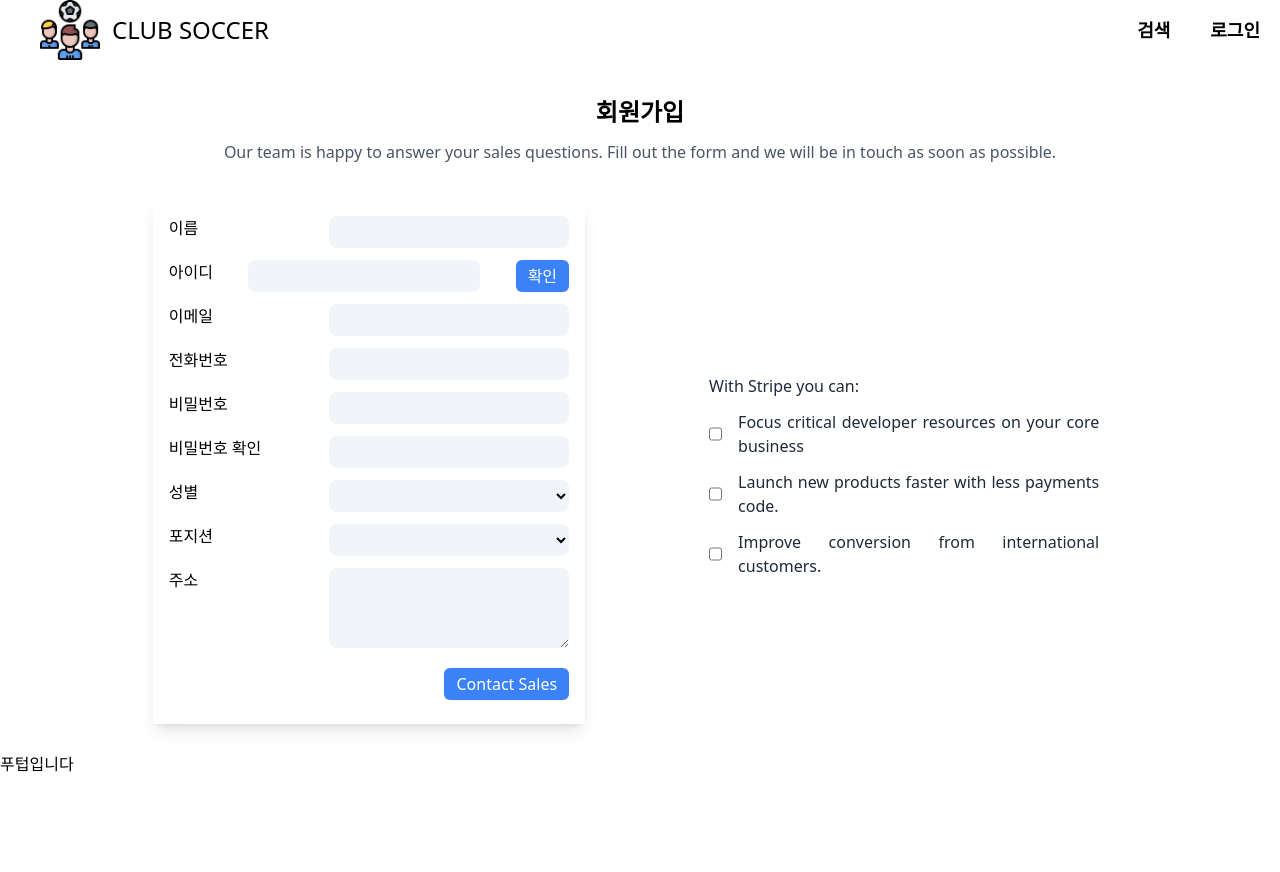
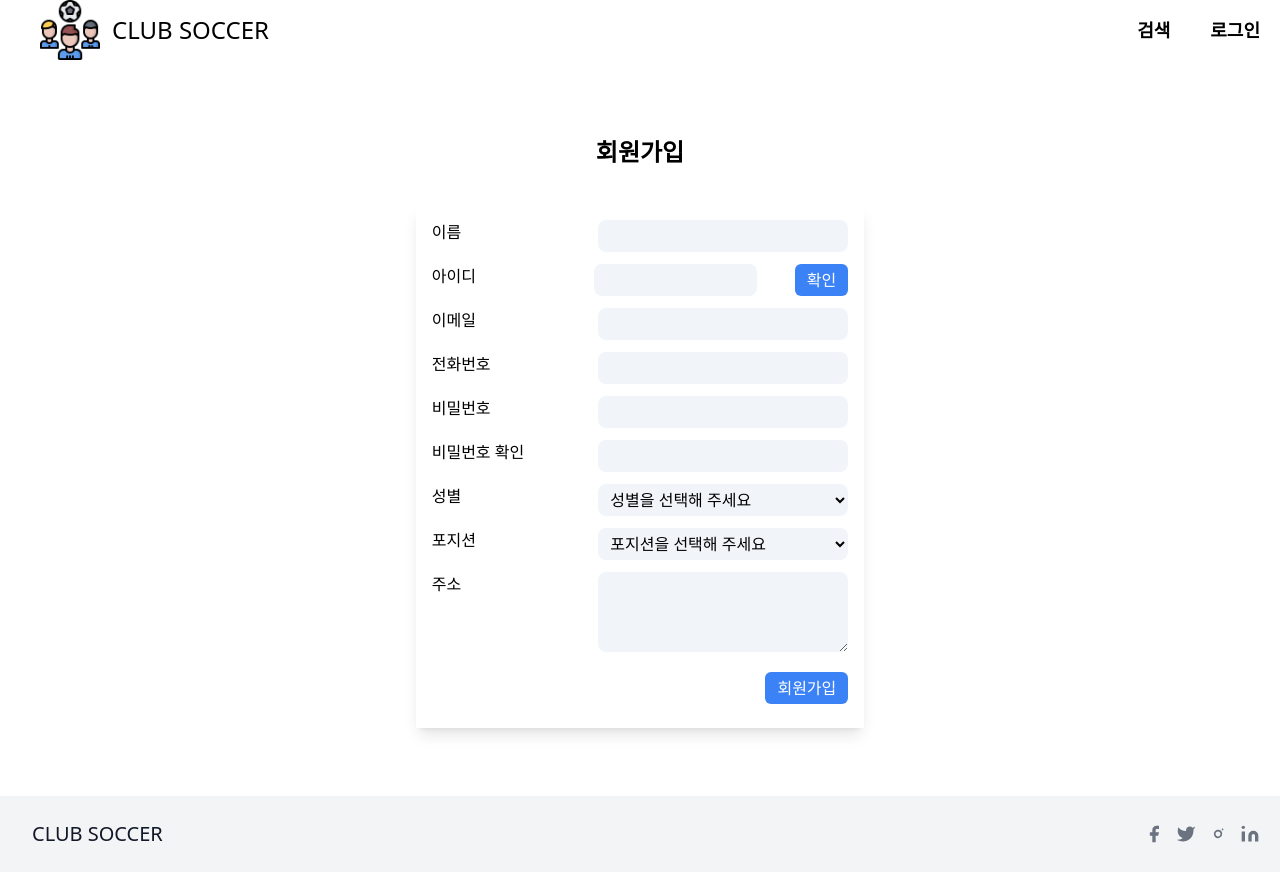
Before and after one commit to leehagjoon/club-front, a Next.js app: page /signup in a window 1280 px wide. Before the commit the page ends 800 px from the top, so only its background shows below. Built offline with nearby package versions, Linux system fonts and the light colour scheme.

Commit message:
폼 디자인 수정

```diff
--- a/components/Layout/footer.tsx
+++ b/components/Layout/footer.tsx
@@ -1,7 +1,77 @@
 import React from "react";
 
 function Footer() {
-  return <div>푸텁입니다</div>;
+  return (
+    <>
+      <footer className="text-gray-600 body-font ">
+        <div className="bg-gray-100">
+          <div className="container px-5 py-6 mx-auto flex items-center sm:flex-row flex-col">
+            <a className="flex title-font font-medium items-center md:justify-start justify-center text-gray-900">
+              <path d="M12 2L2 7l10 5 10-5-10-5zM2 17l10 5 10-5M2 12l10 5 10-5"></path>
+              <span className="ml-3 text-xl">CLUB SOCCER</span>
+            </a>
+            <span className="inline-flex sm:ml-auto sm:mt-0 mt-4 justify-center sm:justify-start">
+              <a className="text-gray-500">
+                <svg
+                  fill="currentColor"
+                  strokeLinecap="round"
+                  strokeLinejoin="round"
+                  strokeWidth="2"
+                  className="w-5 h-5"
+                  viewBox="0 0 24 24"
+                >
+                  <path d="M18 2h-3a5 5 0 00-5 5v3H7v4h3v8h4v-8h3l1-4h-4V7a1 1 0 011-1h3z"></path>
+                </svg>
+              </a>
+              <a className="ml-3 text-gray-500">
+                <svg
+                  fill="currentColor"
+                  strokeLinecap="round"
+                  strokeLinejoin="round"
+                  strokeWidth="2"
+                  className="w-5 h-5"
+                  viewBox="0 0 24 24"
+                >
+                  <path d="M23 3a10.9 10.9 0 01-3.14 1.53 4.48 4.48 0 00-7.86 3v1A10.66 10.66 0 013 4s-4 9 5 13a11.64 11.64 0 01-7 2c9 5 20 0 20-11.5a4.5 4.5 0 00-.08-.83A7.72 7.72 0 0023 3z"></path>
+                </svg>
+              </a>
+              <a className="ml-3 text-gray-500">
+                <svg
+                  fill="none"
+                  stroke="currentColor"
+                  strokeLinecap="round"
+                  strokeLinejoin="round"
+                  strokeWidth="2"
+                  className="w-5 h-5"
+                  viewBox="0 0 24 24"
+                >
+                  <rect Width="20" height="20" x="2" y="2" rx="5" ry="5"></rect>
+                  <path d="M16 11.37A4 4 0 1112.63 8 4 4 0 0116 11.37zm1.5-4.87h.01"></path>
+                </svg>
+              </a>
+              <a className="ml-3 text-gray-500">
+                <svg
+                  fill="currentColor"
+                  stroke="currentColor"
+                  strokeLinecap="round"
+                  strokeLinejoin="round"
+                  strokeWidth="0"
+                  className="w-5 h-5"
+                  viewBox="0 0 24 24"
+                >
+                  <path
+                    stroke="none"
+                    d="M16 8a6 6 0 016 6v7h-4v-7a2 2 0 00-2-2 2 2 0 00-2 2v7h-4v-7a6 6 0 016-6zM2 9h4v12H2z"
+                  ></path>
+                  <circle cx="4" cy="4" r="2" stroke="none"></circle>
+                </svg>
+              </a>
+            </span>
+          </div>
+        </div>
+      </footer>
+    </>
+  );
 }
 
 export default Footer;
--- a/pages/index.tsx
+++ b/pages/index.tsx
@@ -3,7 +3,7 @@
 export default function index() {
   return (
     <Layout>
-      <div className="flex justify-center">
+      <div className="flex justify-center my-20">
         <div className="flex flex-col max-w-7xl justify-center items-center">
           <div className="flex md:flex-row flex-col max-w-7xl justify-center items-center">
             <div className="overflow-hidden bg-white m-2 shadow-lg flex flex-col md:flex-row justify-center md:w-1/3 w-3/4 hover:scale-105 hover:brightness-90">
--- a/pages/login.tsx
+++ b/pages/login.tsx
@@ -37,12 +37,12 @@
 
   return (
     <Layout>
-      <div className="flex justify-center">
+      <div className="flex justify-center my-20">
         <div className="flex flex-col justify-center items-center md:flex-row shadow rounded-xl max-w-7xl w-[90%]  m-2">
           <div className=" w-full md:w-3/4">
             <div className="text-xl cursor-pointer flex flex-col justify-center items-center mt-5 md:mt-0 py-4">
               <h1 className="font-semibold text-xl md:text-5xl text-gray-600 m-2">
-                Login to your account
+                로그인
               </h1>
             </div>
             <div className="flex flex-col justify-center items-center m-2 space-y-6 md:space-y-8">
@@ -68,15 +68,15 @@
             <div className=" flex flex-col justify-center items-center dtext-center mt-7 ">
               <button
                 onClick={loginfrm}
-                className="px-24 md:px-[118px] lg:w-[340px]	 lg:px-[140px] py-2 rounded-md text-white bg-gradient-to-l from-blue-400 to-emerald-400  font-medium m-2 mb-6 "
+                className="px-24 md:px-[118px] lg:w-[340px]	 lg:px-[140px] py-2 rounded-md text-white bg-gradient-to-l bg-blue-500 to-emerald-400  font-medium m-2 mb-6 "
               >
-                Sign In
+                로그인
               </button>
               <button
                 onClick={page}
-                className="  px-24 md:px-[118px] lg:w-[340px]  lg:px-[140px] py-2 rounded-md text-white bg-gradient-to-l from-blue-400 to-emerald-400  font-medium m-2 mb-6 "
+                className="  px-24 md:px-[118px] lg:w-[340px]  py-2 rounded-md text-white bg-gradient-to-l bg-blue-500 to-emerald-400  font-medium m-2 mb-6 "
               >
-                Sign up
+                회원가입
               </button>
             </div>
           </div>
--- a/pages/signup.tsx
+++ b/pages/signup.tsx
@@ -16,7 +16,7 @@
   const [phone, setPhone] = useState("");
   const [formation, setFormation] = useState("");
   const [adress, setadress] = useState("");
-
+  const [idcheckval, setidcheckval] = useState(false);
   const onChangename = (e: { target: { value: any } }) => {
     const currentname = e.target.value;
     setName(currentname);
@@ -76,16 +76,16 @@
         });
     }
   };
+
+  const idcheck = () => {
+    setidcheckval(true);
+  };
   return (
     <Layout>
-      <div className="flex justify-center w-full">
+      <div className="flex justify-center w-full my-10">
         <div className="flex flex-col justify-center items-center max-w-7xl w-[90%]">
           <div className="flex flex-col justify-center text-center space-y-3 my-9">
             <h1 className="text-xl md:text-2xl font-semibold">회원가입</h1>
-            <p className="text-gray-600">
-              Our team is happy to answer your sales questions. Fill out the
-              form and we will be in touch as soon as possible.
-            </p>
           </div>
           <div className="flex flex-col justify-center lg:flex-row  items-center lg:space-x-10 xl:space-x-24 ">
             <div className=" shadow-lg  flex flex-col justify-center space-y-3 md:w-full  mb-7 md:mx-16 lg:mx-0 px-8 py-4 lg:px-4">
@@ -106,14 +106,14 @@
                   type="text"
                   name="id"
                   id="id"
-                  className="bg-slate-100  rounded-lg px-1 py-1 placeholder:text-gray-600 w-[80%] lg:w-[58%] focus:border focus:outline-none focus:border-blue-500"
+                  className="bg-slate-100  rounded-lg px-1 py-1 placeholder:text-gray-600 w-[45%] ml-20 lg:w-[39%] focus:border focus:outline-none focus:border-blue-500"
                   defaultValue={id}
                   onChange={onChangeid}
                 />
                 <button
-                  onClick={ok}
+                  onClick={idcheck}
                   type="submit"
-                  className="bg-blue-500   my-2 px-3 py-1 text-white rounded-md hover:bg-blue-600"
+                  className="bg-blue-500 disabled  my-2 px-3 py-1 text-white rounded-md hover:bg-blue-600"
                 >
                   확인
                 </button>
@@ -172,7 +172,11 @@
                   defaultValue={gender}
                   onChange={onChangegender}
                 >
-                  <option value="0" label="" selected="selected"></option>
+                  <option
+                    value="0"
+                    label="성별을 선택해 주세요"
+                    selected="selected"
+                  ></option>
                   <option value="남자">남자</option>
                   <option value="여자">여자</option>
                 </select>
@@ -186,7 +190,11 @@
                   defaultValue={formation}
                   onChange={onChangeformation}
                 >
-                  <option value="0" label="" selected="selected"></option>
+                  <option
+                    value=""
+                    label="포지션을 선택해 주세요"
+                    selected="selected"
+                  ></option>
                   <option value="FW">FW</option>
                   <option value="MF">MF</option>
                   <option value="DF">DF</option>
@@ -210,30 +218,10 @@
                   onClick={ok}
                   type="submit"
                   className="bg-blue-500 my-2 px-3 py-1 text-white rounded-md hover:bg-blue-600"
+                  disabled
                 >
-                  Contact Sales
+                  회원가입
                 </button>
-              </div>
-            </div>
-            <div className="text-gray-800  px-4 py-2 lg:px-7 lg:py-4  flex flex-col md:w-full space-y-3  mb-5 lg:mb-0">
-              <h1>With Stripe you can:</h1>
-              <div className="flex">
-                <input type="checkbox" className="" name="" id="" />
-                <p className="text-justify ml-4">
-                  Focus critical developer resources on your core business
-                </p>
-              </div>
-              <div className="flex">
-                <input type="checkbox" className="" name="" id="" />
-                <p className="text-justify ml-4">
-                  Launch new products faster with less payments code.
-                </p>
-              </div>
-              <div className="flex">
-                <input type="checkbox" className="" name="" id="" />
-                <p className="text-justify ml-4">
-                  Improve conversion from international customers.
-                </p>
               </div>
             </div>
           </div>
```
